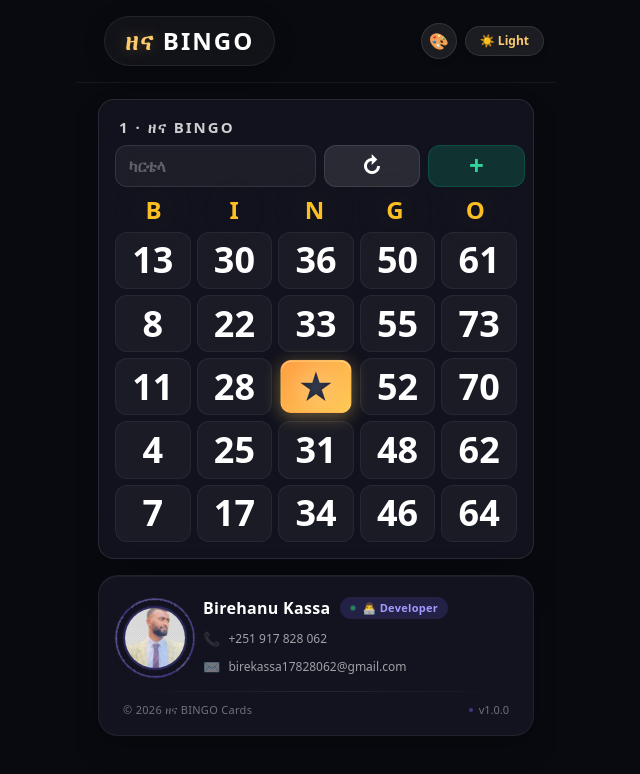
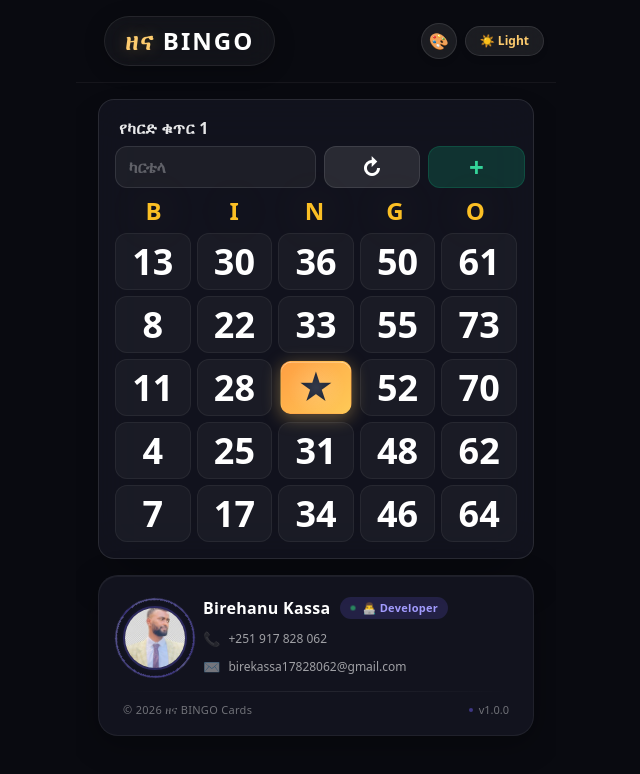
Before and after one commit to birekassa23/zena-BINGO-cards, a React (Vite) app: page / in a window 1280 px wide. Shown: the top 774 px of the page, without its empty margins (324-964 px from the left). Built offline with nearby package versions, Linux system fonts and the light colour scheme.

Commit message:
fix: change card title to 'የካርድ ቁጥር <number>' in Amharic script

```diff
--- a/src/components/BingoCard.jsx
+++ b/src/components/BingoCard.jsx
@@ -153,11 +153,11 @@ export default function BingoCard({
       {/* Card Header with Win Banner */}
       <div className="flex justify-between items-center mb-[clamp(2px,0.5vw,6px)] flex-shrink-0 px-1">
         <span
-          className={`font-extrabold text-[clamp(10px,1.4vw,15px)] tracking-[clamp(1px,0.2vw,2px)] uppercase whitespace-nowrap ${
-            isDark ? "text-white/80" : "text-slate-800/90"
+          className={`font-extrabold text-[clamp(11px,1.5vw,16px)] tracking-wide whitespace-nowrap ${
+            isDark ? "text-white/90" : "text-slate-800"
           }`}
         >
-          {displayCardNumber} · ዘና BINGO
+          የካርድ ቁጥር {displayCardNumber}
         </span>
 
         {winResult.hasWon && (
--- a/src/components/ThemePage.jsx
+++ b/src/components/ThemePage.jsx
@@ -125,7 +125,7 @@ export default function ThemePage({
           >
             <div className={`theme-mini-card ${isDarkMode ? "dark" : "light"}`}>
               <div className="theme-mini-card-header">
-                <span>#1 · ዘና BINGO</span>
+                <span>የካርድ ቁጥር 1</span>
                 <span className="theme-mini-win-badge">🏆 BINGO!</span>
               </div>
               <div className="theme-mini-grid">
```
